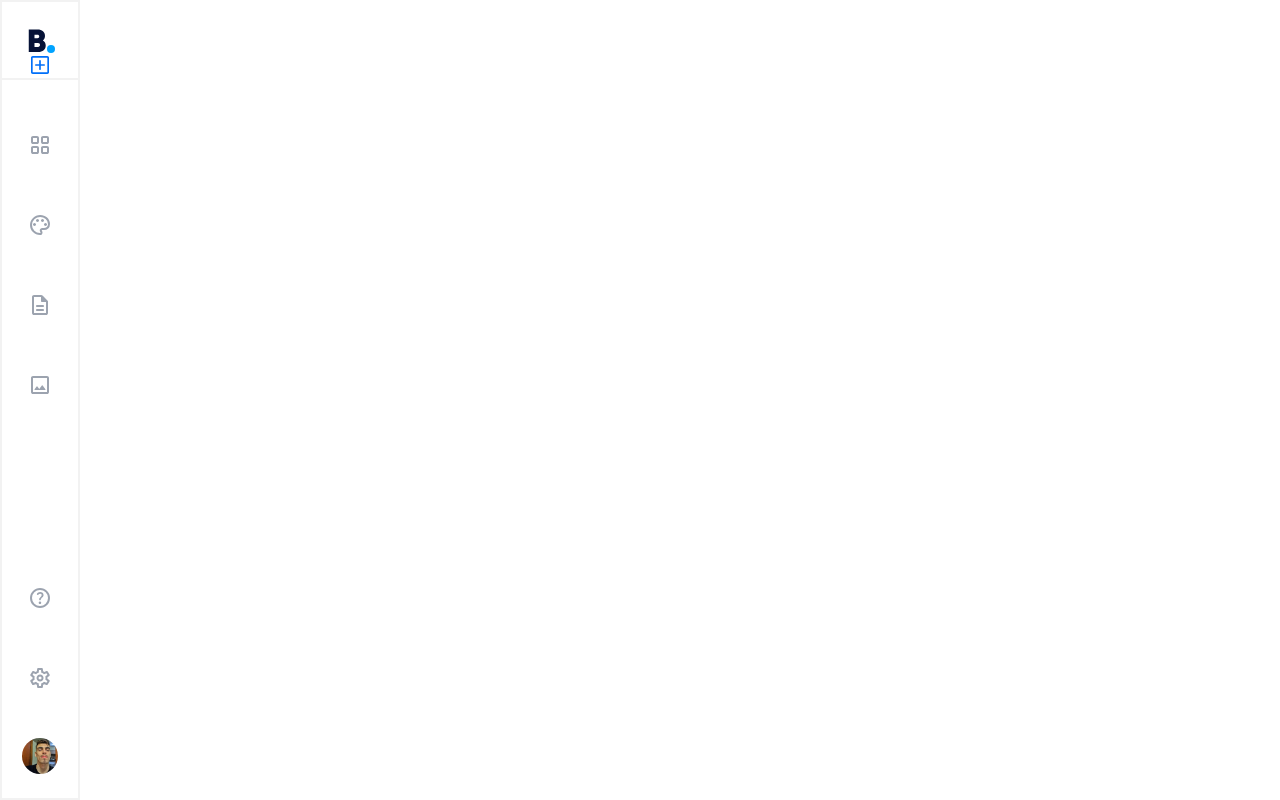
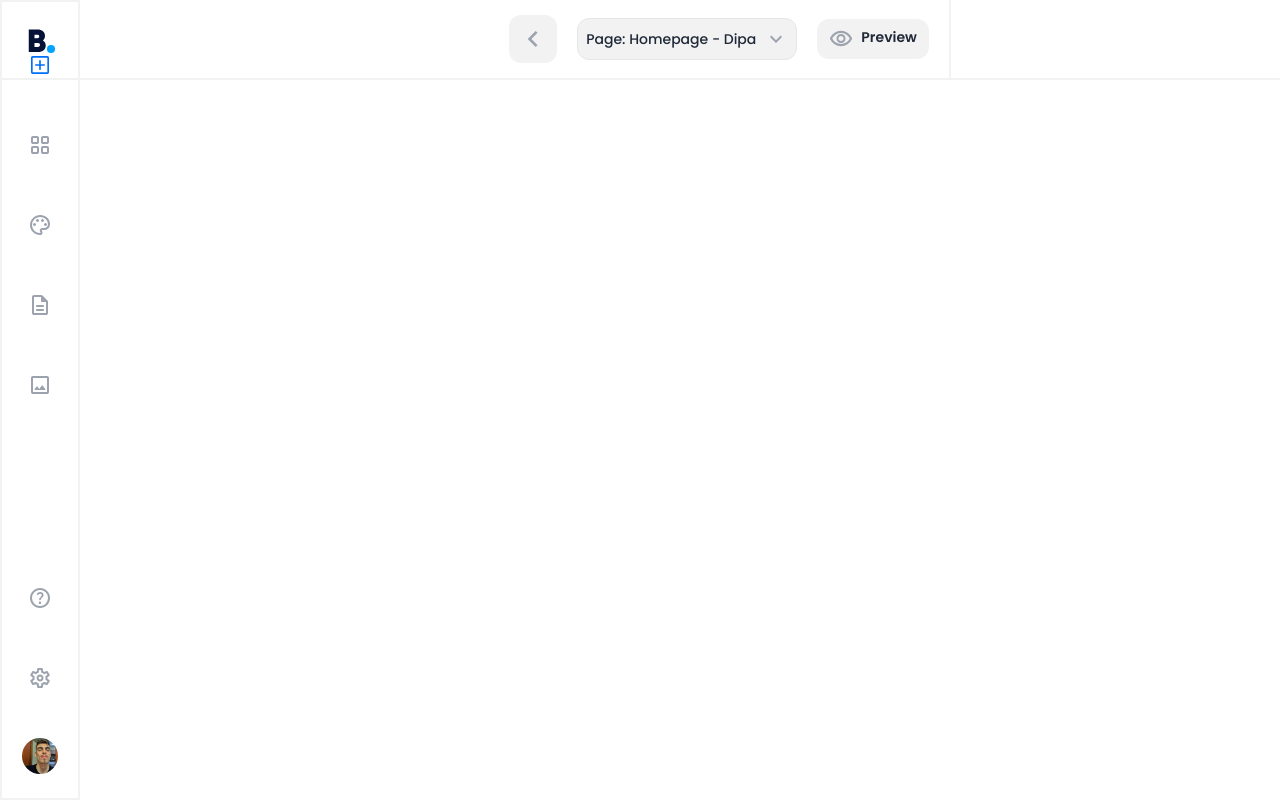
Before and after one commit to paulopariz/Builder, a Vue app: page / in a window 1280 px wide. Built offline with nearby package versions, Linux system fonts and the light colour scheme.

Commit message:
part1 pageedit

```diff
--- a/src/App.vue
+++ b/src/App.vue
@@ -1,16 +1,19 @@
 <template>
-  <div>
+  <div class="flex">
     <MenuLeft />
+    <PageEdit />
   </div>
 </template>
 
 <script>
 import MenuLeft from "./components/MenuLeft.vue";
+import PageEdit from "./components/PageEdit.vue";
 export default {
   name: "App",
 
   components: {
     MenuLeft,
+    PageEdit,
   },
 };
 </script>
--- /dev/null
+++ b/src/components/PageEdit.vue
@@ -0,0 +1,38 @@
+<template>
+  <div class="">
+    <nav
+      class="fixed left-20 border-2 border-b-base-200 border-x-0 border-t-0 flex items-center justify-center h-20 w-full"
+    >
+      <section
+        class="flex items-center gap-5 border-2 border-y-0 border-l-0 border-base-200 h-full px-5"
+      >
+        <div>
+          <button class="bg-base-200 p-2 rounded-xl">
+            <img src="../assets/icons/arrow.svg" class="w-8" />
+          </button>
+        </div>
+        <div
+          class="flex items-center p-2 gap-2 bg-base-200 rounded-xl border border-base-300"
+        >
+          <p class="text-sm font-medium">Page: Homepage - Dipa</p>
+          <img src="../assets/icons/arrow.svg" class="-rotate-90" />
+        </div>
+
+        <div>
+          <button
+            class="bg-base-200 p-2 px-3 rounded-xl flex text-sm font-semibold gap-2"
+          >
+            <img src="../assets/icons/visibility.svg" class="" />
+            Preview
+          </button>
+        </div>
+      </section>
+    </nav>
+  </div>
+</template>
+
+<script>
+export default {};
+</script>
+
+<style></style>
```
Also changed, not shown: src/assets/icons/arrow.svg (added), src/assets/icons/visibility.svg (added).
